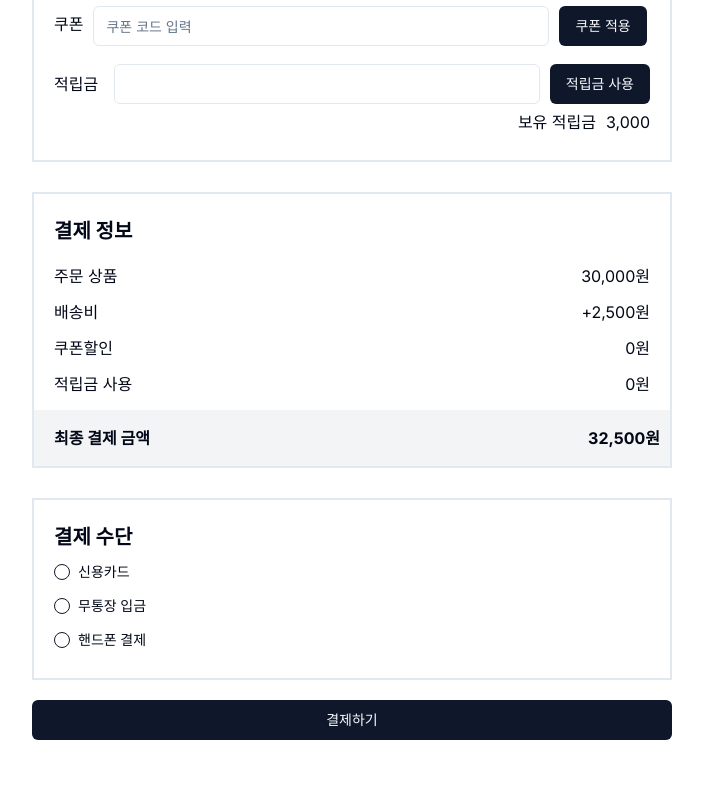
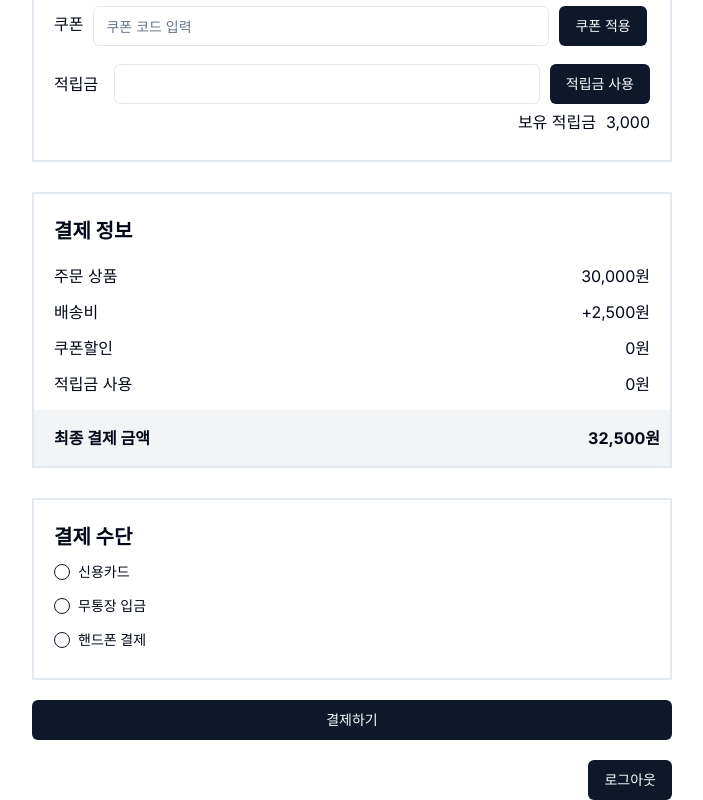
Before and after one commit to allone9425/devcamp, a Next.js app: page /pay in a window 1280 px wide. Shown: the part 520-1320 px from the top of the page, without its empty margins (288-991 px from the left). Before the commit the page ends 1280 px from the top, so only its background shows below. Built offline with nearby package versions, Linux system fonts and the light colour scheme.

Commit message:
feat : 결제페이지 로그아웃 버튼 생성

```diff
--- a/src/app/pay/page.tsx
+++ b/src/app/pay/page.tsx
@@ -12,6 +12,7 @@ import { Input } from "@/components/ui/input";
 import { Label } from "@/components/ui/label";
 import { RadioGroup, RadioGroupItem } from "@/components/ui/radio-group";
 import { useToast } from "@/components/ui/use-toast";
+import { useRouter } from "next/navigation";
 import { useEffect, useState } from "react";
 import { useForm } from "react-hook-form";
 function Pay() {
@@ -36,7 +37,7 @@ function Pay() {
 
   const form = useForm();
   const { toast } = useToast();
-
+  const router = useRouter();
   // Mockup 쿠폰 데이터
   const coupons = [
     { code: "DISCOUNT50", type: "flatRate", value: 5000 },
@@ -82,6 +83,11 @@ function Pay() {
     }
   };
 
+  // 로그아웃  함수
+  const handleLogout = () => {
+    localStorage.removeItem("userInfo");
+    router.push("/");
+  };
   return (
     <div className="w-1/2 mx-auto">
       <Form {...form}>
@@ -268,6 +274,9 @@ function Pay() {
           결제하기
         </Button>
       </Form>
+      <Button type="button" onClick={handleLogout} className="float-right">
+        로그아웃
+      </Button>
     </div>
   );
 }
```
